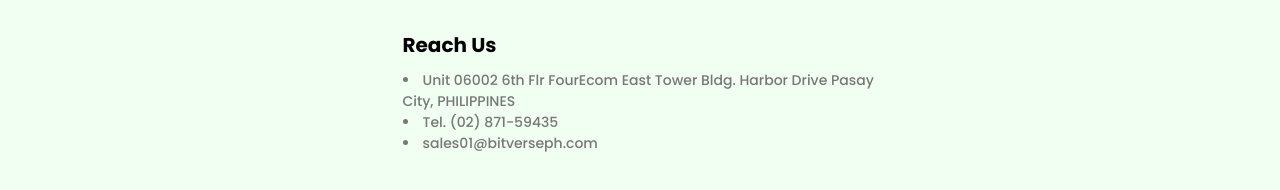
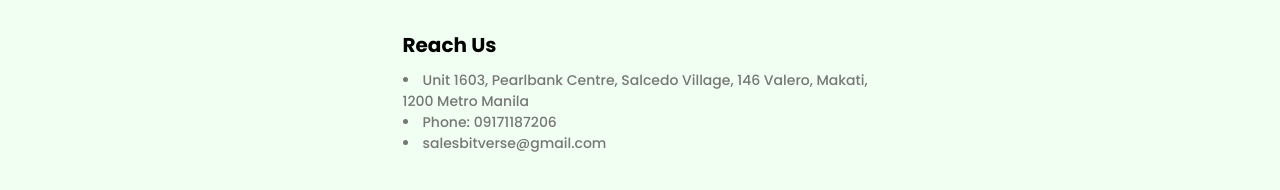
Before and after one commit to BitverseDevs/ftp-website, a React (Create React App) app: page /portfolio in a window 1280 px wide. Shown: the part 3501-3691 px from the top of the page. Built offline with nearby package versions, Linux system fonts and the light colour scheme.

Commit message:
Footer: Reach Us details update

```diff
--- a/src/data/sitehome.js
+++ b/src/data/sitehome.js
@@ -438,9 +438,9 @@
         secondDesc: '',
         isBullettedList: true,
         bullettedItems: [
-        'Unit 06002 6th Flr FourEcom East Tower Bldg. Harbor Drive Pasay City, PHILIPPINES',
-        'Tel. (02) 871-59435',
-        'sales01@bitverseph.com',
+        'Unit 1603, Pearlbank Centre, Salcedo Village, 146 Valero, Makati, 1200 Metro Manila',
+        'Phone: 09171187206',
+        'salesbitverse@gmail.com',
         ]
     },
 ];
```
